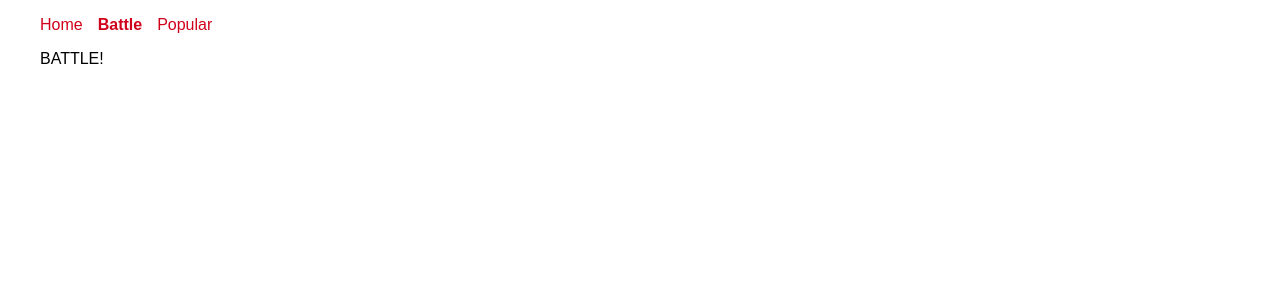
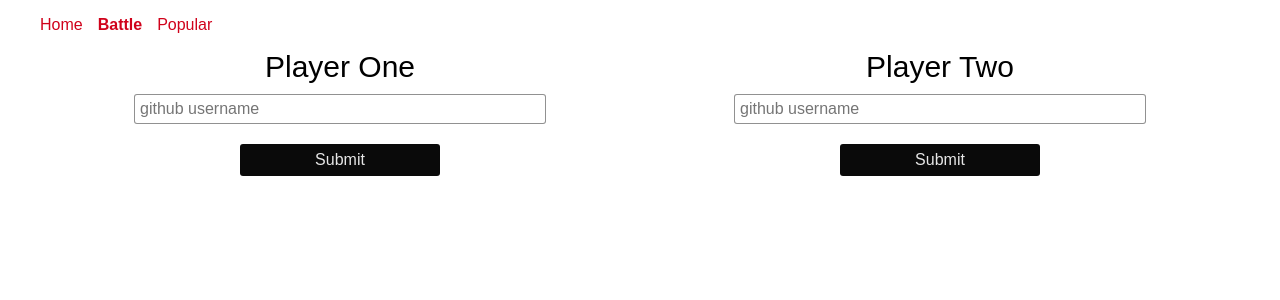
Before and after one commit to weumj/react-demo-popular-app, a React (Create React App) app: page /battle in a window 1280 px wide. Shown: the top 300 px of the page. Built offline with nearby package versions, Linux system fonts and the light colour scheme.

Commit message:
[add] form

```diff
--- a/src/App.js
+++ b/src/App.js
@@ -19,7 +19,7 @@ class App extends Component {
 		const {languages} = this.state;
 
 		return (
-			<Router>
+			<Router history="">
 				<div className="container">
 					<Nav/>
 					<Switch>
--- /dev/null
+++ b/src/Battle.css
@@ -0,0 +1,26 @@
+.row {
+    display: flex;
+    justify-content: space-around;
+}
+
+.column {
+    display: flex;
+    flex-direction: column;
+    width: 500px;
+    align-items: center;
+}
+
+.column input {
+    border-radius: 3px;
+    margin: 10px 0;
+    padding: 5px;
+    border: 1px solid rgba(0, 0, 0, 0.43);
+    font-size: 16px;
+    width: 80%;
+}
+
+.header {
+    text-align: center;
+    font-size: 30px;
+    font-weight: 200;
+}
--- a/src/Battle.js
+++ b/src/Battle.js
@@ -1,10 +1,87 @@
-import React, {Component} from 'react';
+import React, {Component} from "react";
+import "./Battle.css";
+import PropTypes from "prop-types";
+
+class PlayerInput extends Component {
+	static propTypes = {
+		id: PropTypes.string.isRequired,
+		label: PropTypes.string.isRequired,
+		onSubmit: PropTypes.func.isRequired,
+	};
+
+	constructor(props) {
+		super(props);
+
+		this.state = {
+			username: "",
+		};
+	}
+
+	handleChange = ({target: {value: username}}) => this.setState(prevState => ({...prevState, username}));
+
+	handleSubmit = e => {
+		e.preventDefault();
+
+		const {id, onSubmit} = this.props;
+		const {username} = this.state;
+
+		onSubmit({
+			id,
+			username,
+		});
+	};
+
+	render() {
+		const {id, label, onSubmit} = this.props;
+		const {username} = this.state;
+
+		return (
+			<form className="column" onSubmit={this.handleSubmit}>
+				<label className="header" htmlFor="username">
+					{label}
+				</label>
+				<input
+					id="username"
+					placeholder="github username"
+					type="text"
+					autoComplete="off"
+					value={username}
+					onChange={this.handleChange}
+				/>
+				<button className="button" type="summit" disabled={!username}>Submit</button>
+			</form>
+		);
+	}
+}
 
 export default class extends Component {
+	constructor(props) {
+		super(props);
+
+		this.state = {
+			playerOneName: "",
+			playerTwoName: "",
+			playerOneImage: null,
+			playerTwoImage: null,
+		};
+	}
+
+	handleSubmmit = ({id, userName}) =>
+		this.setState(prevState => ({
+			...prevState,
+			[`${id}Name`]: userName,
+			[`${id}Image`]: `https://github.com/${userName}.png?size=200`,
+		}));
+
 	render() {
+		const {playerOneName, playerTwoName} = this.state;
+
 		return (
 			<div>
-				BATTLE!
+				<div className="row">
+					{!playerOneName && <PlayerInput id="playerOne" label="Player One" onSubmit={this.handleSubmmit}/>}
+					{!playerTwoName && <PlayerInput id="playerTwo" label="Player Two" onSubmit={this.handleSubmmit}/>}
+				</div>
 			</div>
 		);
 	}
--- a/src/component/PopularList.js
+++ b/src/component/PopularList.js
@@ -1,11 +1,15 @@
 import React, {Component} from "react";
 import "./PopularList.css";
 import Popular from "./Popular";
-import PropTypes from  "prop-types";
+import PropTypes from "prop-types";
 import {fetchPopularRepos} from "../utils/api";
 import RepoGrid from "./RepoGrid";
 
 export default class PopularList extends Component {
+	static propTypes = {
+		languages: PropTypes.arrayOf(PropTypes.string.isRequired)
+	};
+
 	constructor(props) {
 		super(props);
 		this.state = {
@@ -59,7 +63,3 @@ export default class PopularList extends Component {
 		);
 	}
 }
-
-PopularList.propTypes = {
-	languages: PropTypes.arrayOf(PropTypes.string.isRequired)
-};
```
